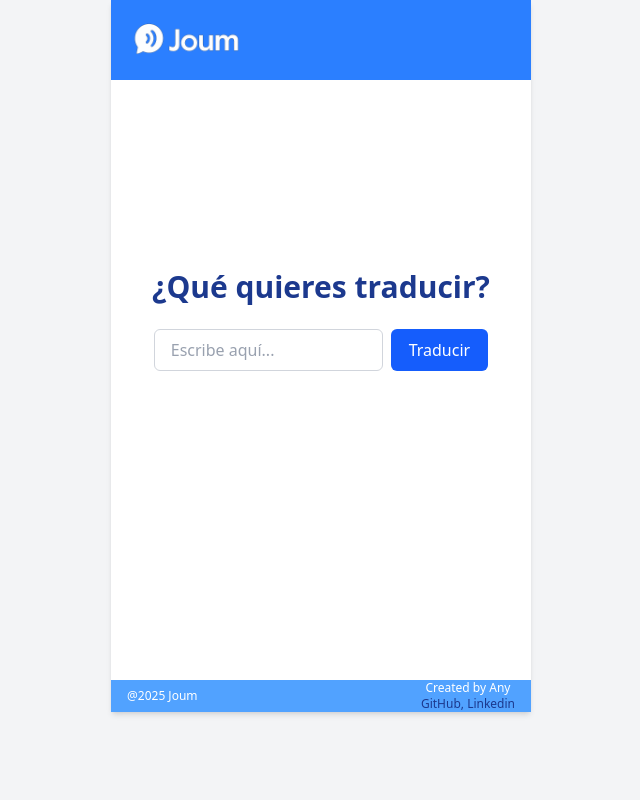
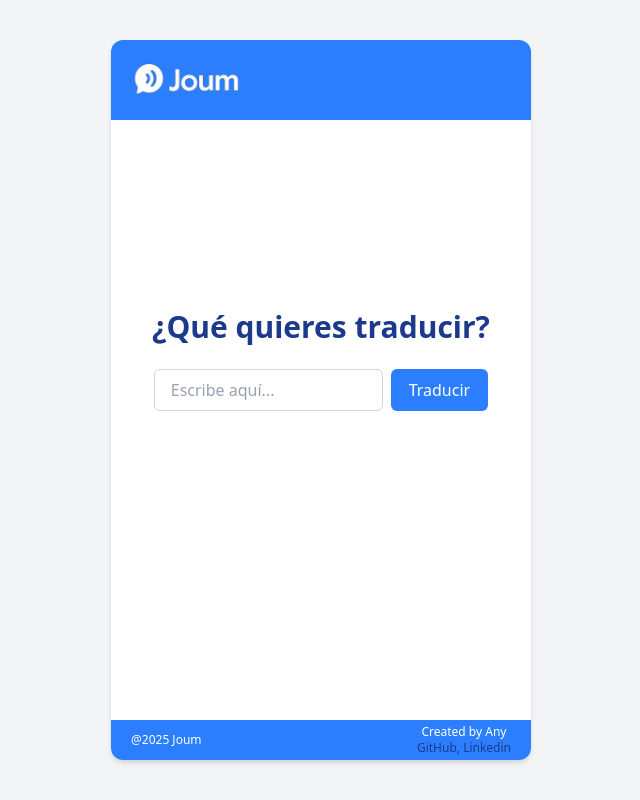
Before and after one commit to cuyssi/joum, a React (Vite) app in the folder frontend/: page / in a window 1280 px wide. Shown: the whole page, without its empty margins (319-959 px from the left). Built offline with nearby package versions, Linux system fonts and the light colour scheme; no server answers.

Commit message:
fix: stetic changes

```diff
--- a/frontend/package.json
+++ b/frontend/package.json
@@ -12,6 +12,7 @@
   "dependencies": {
     "@tailwindcss/vite": "^4.1.11",
     "axios": "^1.10.0",
+    "clsx": "^2.1.1",
     "react": "^19.1.0",
     "react-dom": "^19.1.0",
     "react-icons": "^5.5.0",
--- a/frontend/src/App.jsx
+++ b/frontend/src/App.jsx
@@ -3,15 +3,20 @@ import Header from "./components/common/Header";
 import Footer from "./components/common/Footer";
 import Home from "./pages/Home";
 import Admin from "./pages/Admin";
+import clsx from "clsx";
 import "./App.css";
 
 function App() {
-
     return (
-        <div className="flex justify-center bg-gray-100 min-h-[100dvh]">
-            <div className="flex flex-col h-full w-full max-w-[420px] bg-white shadow-md">
+        <div className="flex justify-center sm:items-center bg-gray-100 min-h-[100dvh]">
+            <div
+                className={clsx(
+                    "w-full bg-white flex flex-col",
+  "sm:max-w-[420px] sm:mx-auto sm:rounded-xl sm:shadow-md sm:overflow-hidden"
+                )}
+            >
                 <Header />
-                <main className="flex-1 justify-center items-center flex">
+                <main className="flex justify-center items-center">
                     <Routes>
                         <Route path="/" element={<Home />} />
                         <Route path="/admin" element={<Admin />} />
--- a/frontend/src/components/common/Footer.jsx
+++ b/frontend/src/components/common/Footer.jsx
@@ -1,6 +1,6 @@
 const Footer = () => {
     return (
-        <footer className="flex justify-between px-4 text-white items-center text-xs h-[7%] bg-blue-400">
+        <footer className="flex justify-between px-5 py-5 text-white items-center text-xs h-[6dvh] sm:h-[5dvh] bg-blue-500">
             <p>@2025 Joum</p>
             <div className="flex flex-col justify-center items-center">
                 <p>Created by Any</p>
--- a/frontend/src/components/translation/TranslationResult.jsx
+++ b/frontend/src/components/translation/TranslationResult.jsx
@@ -34,7 +34,7 @@ export default function TranslationResult() {
                 <Button
                     text="Traducir"
                     onClick={handleSubmit}
-                    className="w-[30%] bg-blue-600 text-white font-medium py-2 rounded-md hover:bg-blue-900 transition duration-300"
+                    className="w-[30%] bg-blue-500 text-white font-medium py-2 rounded-md hover:bg-blue-900 transition duration-300"
                 />
             </div>
 
```
Also changed, not shown: 1 other file (tests, documents, lock files or other folders).
